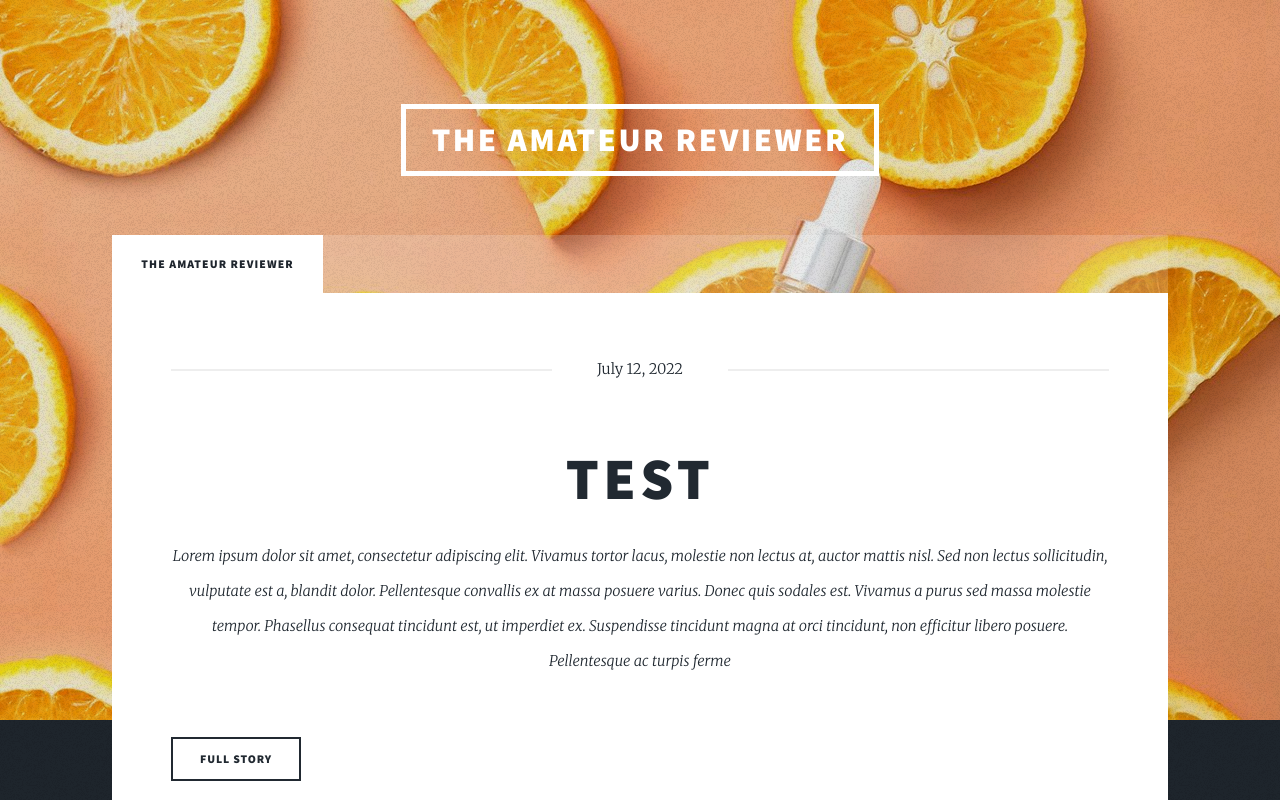
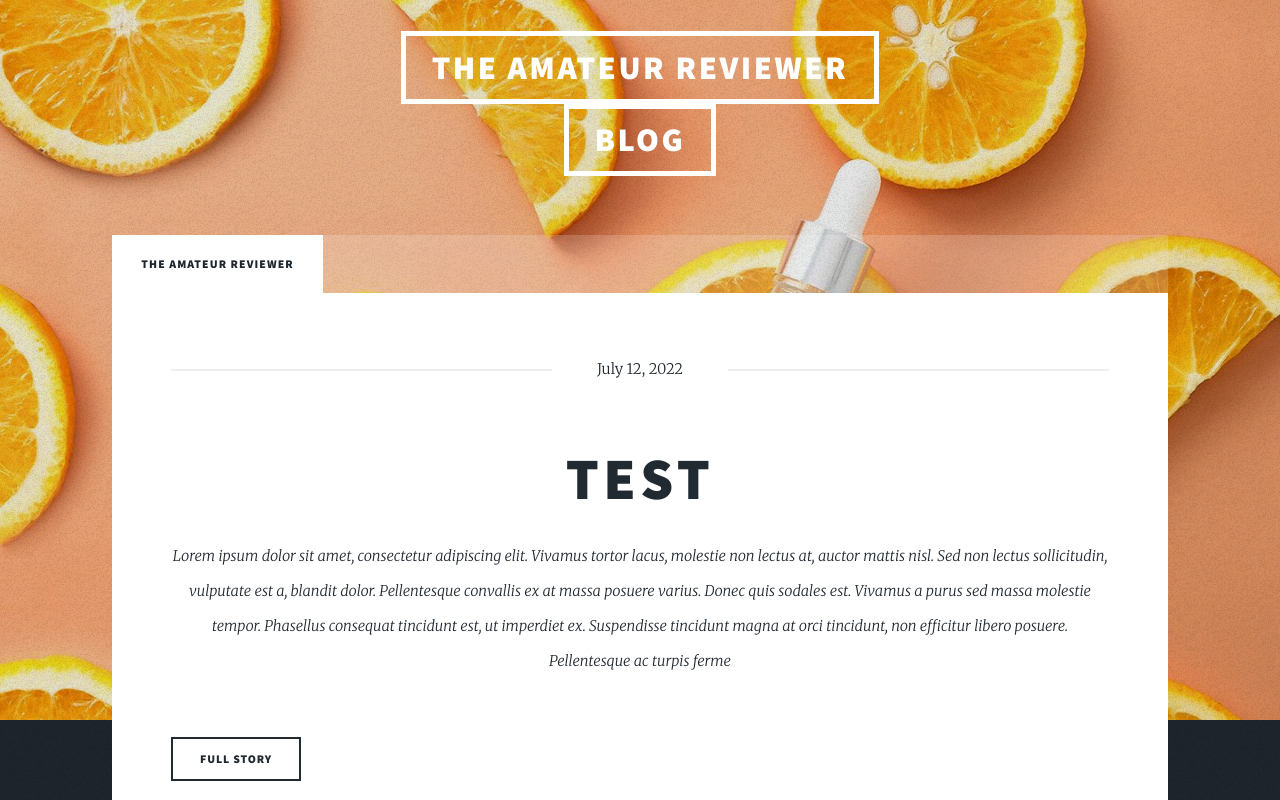
Before and after one commit to theameteurreviewer/theameteurreviewer.github.io, a plain HTML site: page index.html in a window 1280 px wide. Shown: the top 800 px of the page. Drawn offline with Linux system fonts and the light colour scheme.

Commit message:
added another blog

```diff
--- a/index.html
+++ b/index.html
@@ -22,6 +22,7 @@
 
 <header id="header">
     <a href='/' class="logo">The Amateur Reviewer</a>
+    <a href='/' class="logo">Blog</a>
 </header>
 
 
```
